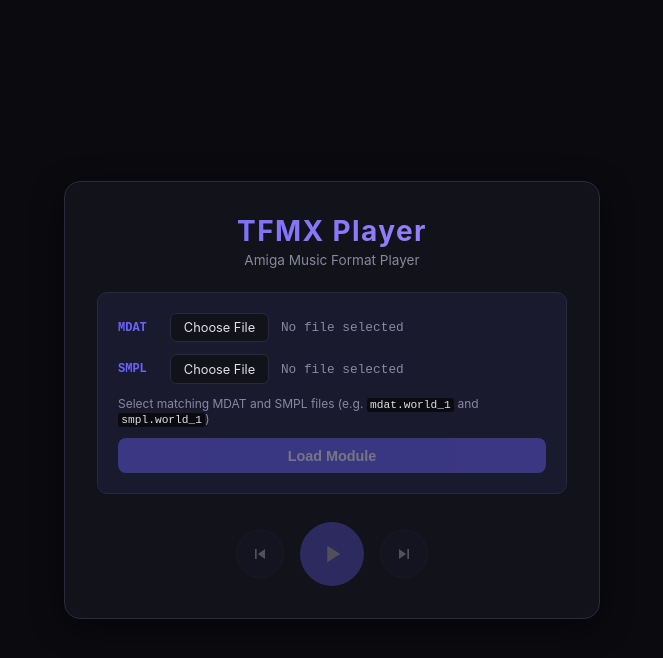
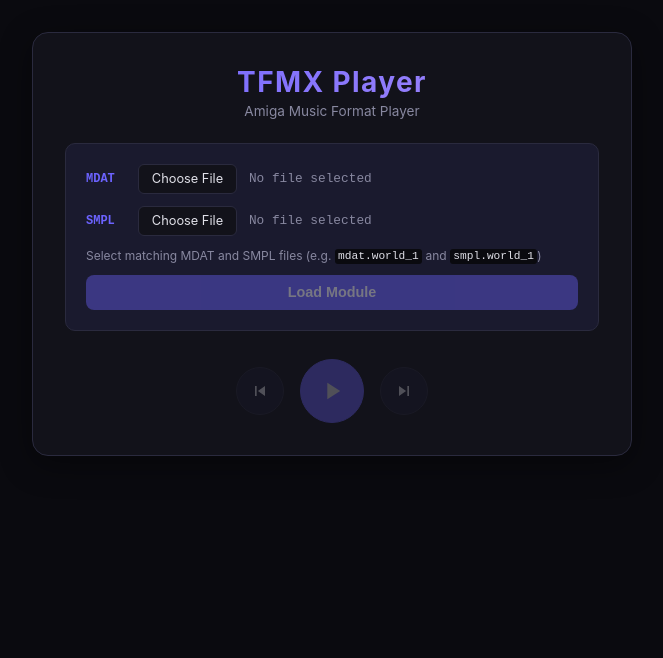
Before and after one commit to hypnoshock/tfmx-typescript, a React (Vite) app in the folder app/: page / in a window 1280 px wide. Shown: the top 658 px of the page, without its empty margins (308-971 px from the left). Built offline with nearby package versions, Linux system fonts and the light colour scheme.

Commit message:
wider channel view

```diff
--- a/app/src/components/PatternView.css
+++ b/app/src/components/PatternView.css
@@ -1,11 +1,10 @@
 /* Pattern View - Tracker-style scrolling pattern display */
 
 .pattern-view {
-  background: var(--bg-tertiary);
+  background: var(--bg-secondary);
   border: 1px solid var(--border);
   border-radius: 10px;
   padding: 0;
-  margin-top: 1.25rem;
   overflow: hidden;
   position: relative;
 }
@@ -23,7 +22,7 @@
 /* Grid of track columns */
 .pattern-grid {
   display: grid;
-  grid-template-columns: repeat(4, 1fr);
+  grid-template-columns: repeat(8, 1fr);
   position: relative;
 }
 
@@ -51,7 +50,7 @@
 
 .track-header {
   font-family: var(--font-mono);
-  font-size: 0.65rem;
+  font-size: 0.7rem;
   font-weight: 600;
   color: var(--accent);
   text-align: center;
@@ -106,9 +105,9 @@
 .pattern-row {
   display: flex;
   align-items: center;
-  padding: 0 0.35rem;
+  padding: 0 0.4rem;
   font-family: var(--font-mono);
-  font-size: 0.68rem;
+  font-size: 0.75rem;
   line-height: 1;
   white-space: nowrap;
   overflow: hidden;
--- a/app/src/components/PatternView.tsx
+++ b/app/src/components/PatternView.tsx
@@ -14,7 +14,7 @@ interface PatternViewProps {
 }
 
 export function PatternView({ decodedPatterns, displayState }: PatternViewProps) {
-  const numTracks = 4;
+  const numTracks = 8;
 
   return (
     <div className="pattern-view">
--- a/app/src/components/PlayerUI.css
+++ b/app/src/components/PlayerUI.css
@@ -1,9 +1,24 @@
+/* Centered wrapper for the player controls */
+.player-wrapper {
+  display: flex;
+  justify-content: center;
+  padding: 2rem;
+}
+
 .player-container {
+  width: 100%;
+  max-width: 600px;
   background: var(--bg-secondary);
   border: 1px solid var(--border);
   border-radius: 16px;
   padding: 2rem;
   box-shadow: 0 8px 32px rgba(0, 0, 0, 0.4);
+}
+
+/* Full-width wrapper for the pattern display */
+.pattern-view-wrapper {
+  width: 100%;
+  padding: 0 1rem 2rem;
 }
 
 .player-header {
--- a/app/src/components/PlayerUI.tsx
+++ b/app/src/components/PlayerUI.tsx
@@ -133,6 +133,8 @@ export function PlayerUI() {
   }, [isPlaying]);
 
   return (
+    <>
+      <div className="player-wrapper">
         <div className="player-container">
           <div className="player-header">
             <h1 className="player-title">TFMX Player</h1>
@@ -233,14 +235,18 @@ export function PlayerUI() {
               </svg>
             </button>
           </div>
+        </div>
+      </div>
 
-      {/* Pattern View */}
+      {/* Pattern View — full width, outside the player container */}
       {data && decodedPatterns.length > 0 && (
+        <div className="pattern-view-wrapper">
           <PatternView
             decodedPatterns={decodedPatterns}
             displayState={displayState}
           />
+        </div>
       )}
-    </div>
+    </>
   );
 }
--- a/app/src/index.css
+++ b/app/src/index.css
@@ -24,13 +24,9 @@ body {
   background: var(--bg-primary);
   color: var(--text-primary);
   min-height: 100vh;
-  display: flex;
-  align-items: center;
-  justify-content: center;
 }
 
 #root {
   width: 100%;
-  max-width: 600px;
-  padding: 2rem;
+  padding: 0;
 }
```
Lines whose indentation alone changed are shown as unchanged.
